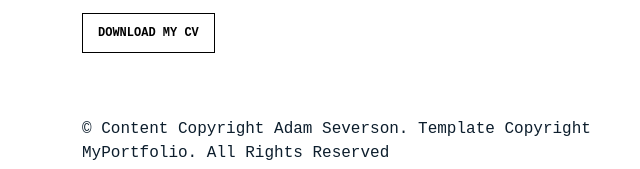
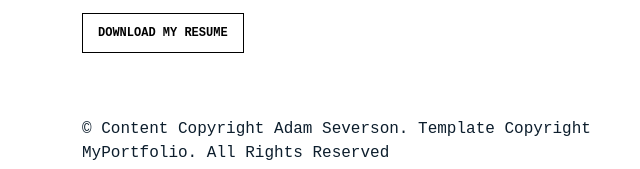
Before and after one commit to adamsevo/DPM-Final-Portfolio, a plain HTML site: page about.html in a window 1280 px wide. Shown: the part 1354-1523 px from the top of the page, 0-640 px from the left. Drawn offline with Linux system fonts and the light colour scheme; a web font is replaced by a local one.

Commit message:
Resume Addition

```diff
--- a/about.html
+++ b/about.html
@@ -170,7 +170,7 @@
             <p>I've been able to leverage this passion during my time here in Iowa City by working at University Scooters as a moped technician, where I service a wide variety of mopeds and motorcycles. This has sparked my interests and hobbies with mopeds and motorcycles as well.</p>
             <p>I also grew up around music, starting piano lessons in first grade and picking up the drums in middle school and high school jazz bands, show choirs, and jazz choirs. Into college, I have continued to drum and play the cajon for my church every week.</p>
             <p>Technology and engineering have always been in my veins. Growing up working with circuits and piecing together computer equipment as a child has refined my interests in IT and anything technology-related, which I have made the main focus of my higher education here at the University of Iowa as I'm studying Business Analytics and Information Systems. My upcoming role with EY in Des Moines will allow me to continue down this path of leveraging my experience and passion for IT!</p>
-            <p><a href="#" class="readmore">Download my CV</a></p>
+            <p><a href="./Adam-Severson-Resume.pdf" class="readmore">Download my Resume</a></p>
           </div>
 
         </div>
```
Also changed, not shown: 1 other file.
